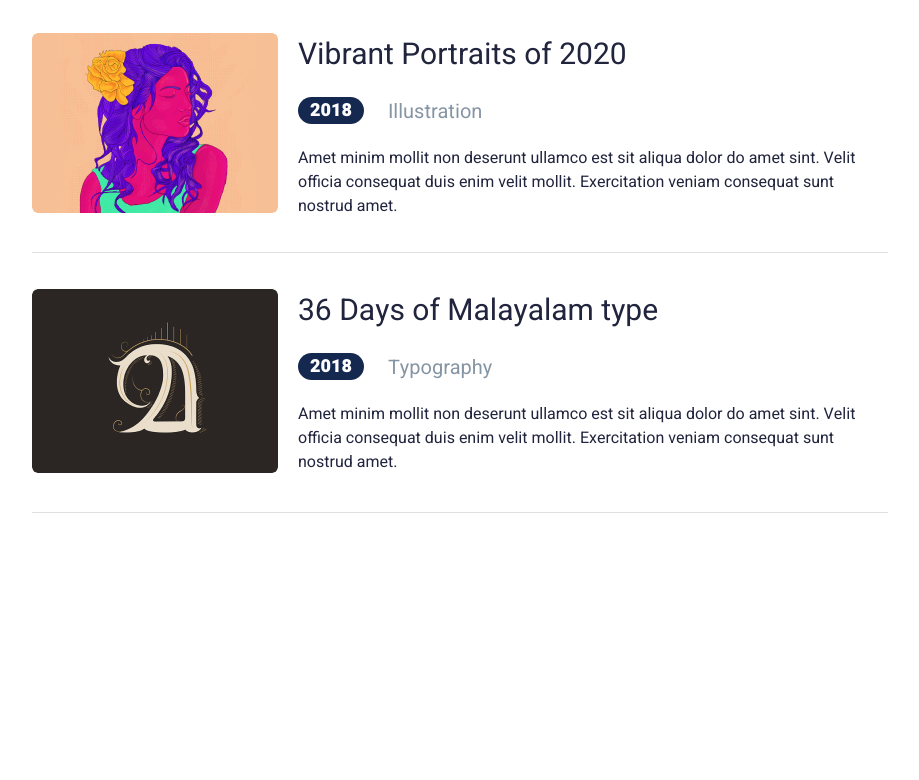
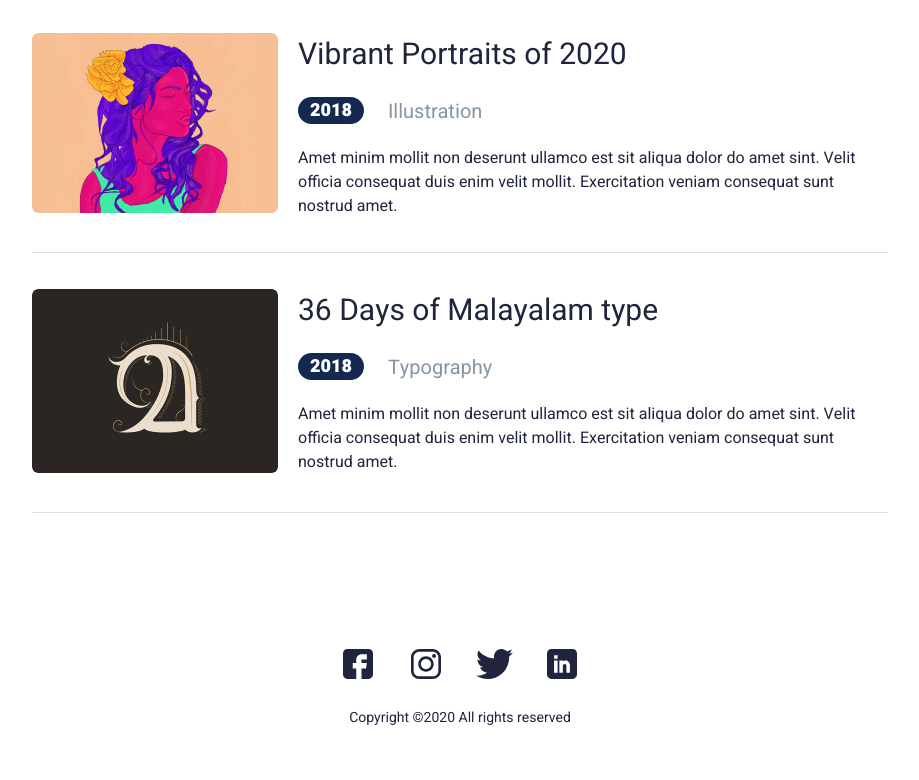
Before and after one commit to RakhmetovNurbolat/Jhon, a plain HTML site: page index.html in a window 1280 px wide. Shown: the part 1304-2084 px from the top of the page, without its empty margins (180-1099 px from the left). Before the commit the page ends 1901 px from the top, so only its background shows below. Drawn offline with Linux system fonts and the light colour scheme.

Commit message:
block_footer

```diff
--- a/css/main.css
+++ b/css/main.css
@@ -211,4 +211,35 @@ body{
 .work__info, .work__text{
     margin-top: 20px;
 }
-/*End*/
+/*End wORCKS*/
+/*podval*/
+.footer{
+    margin-top: 84px;
+    padding: 52px 0;
+}
+.footer__socials{
+    overflow: hidden;
+    width: fit-content;
+    margin: 0 auto;
+    max-width: 312px;
+    margin-bottom: 28px;
+}
+.footer__icon{
+    float: left;
+    width: 40px;
+    height: 30px;
+    text-align: center;
+    margin-right: 28px;
+}
+.footer__icon:last-child{
+    margin-right: 0;
+}
+.footer__icon img{
+    max-width: 37px;
+}
+.footer__copyright{
+    width: 500px;
+    margin: 0 auto;
+    font-size: 14px;
+    text-align: center;
+}
--- a/index.html
+++ b/index.html
@@ -136,5 +136,25 @@
         </div>
     </div>
     <!--End WORKS-->
+    <!--PodvaL-->
+    <div class="footer">
+        <div class="footer__socials">
+            <div class="footer__icon">
+                <img src="/img/facebook.svg" alt="">
+            </div>
+            <div class="footer__icon">
+                <img src="/img/instagram.svg" alt="">
+            </div>
+            <div class="footer__icon">
+                <img src="/img/twitter.svg" alt="">
+            </div>
+            <div class="footer__icon">
+                <img src="/img/linkedin.svg" alt="">
+            </div>
+        </div>
+        <div class="footer__copyright">
+            Copyright ©2020 All rights reserved
+        </div>
+    </div>
 </body>
 </html>
```
Also changed, not shown: img/facebook.svg (added), img/instagram.svg (added), img/linkedin.svg (added), img/twitter.svg (added).
